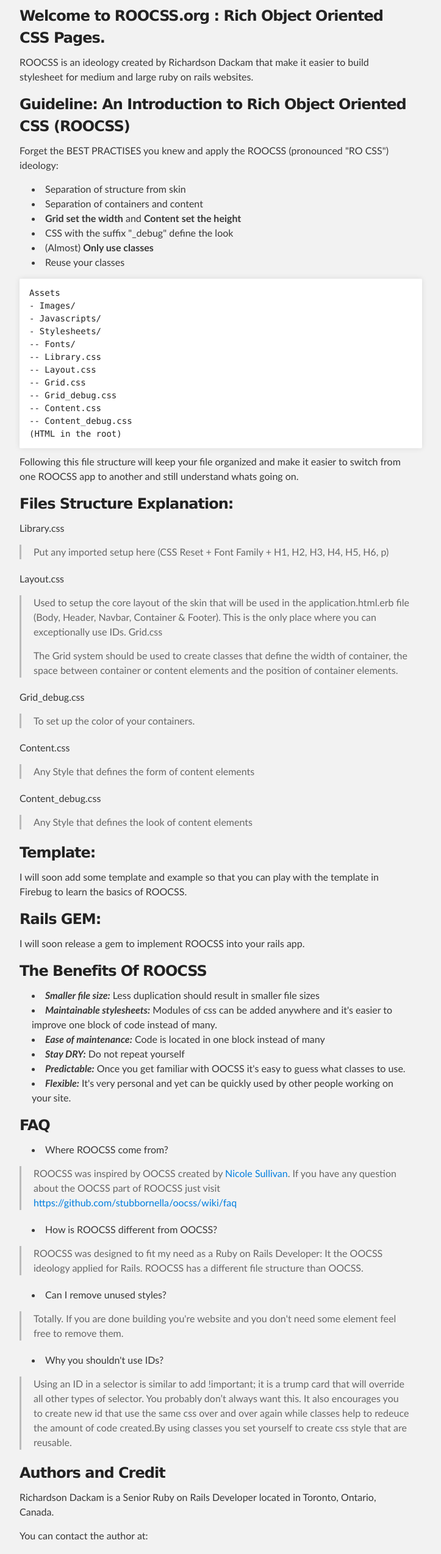
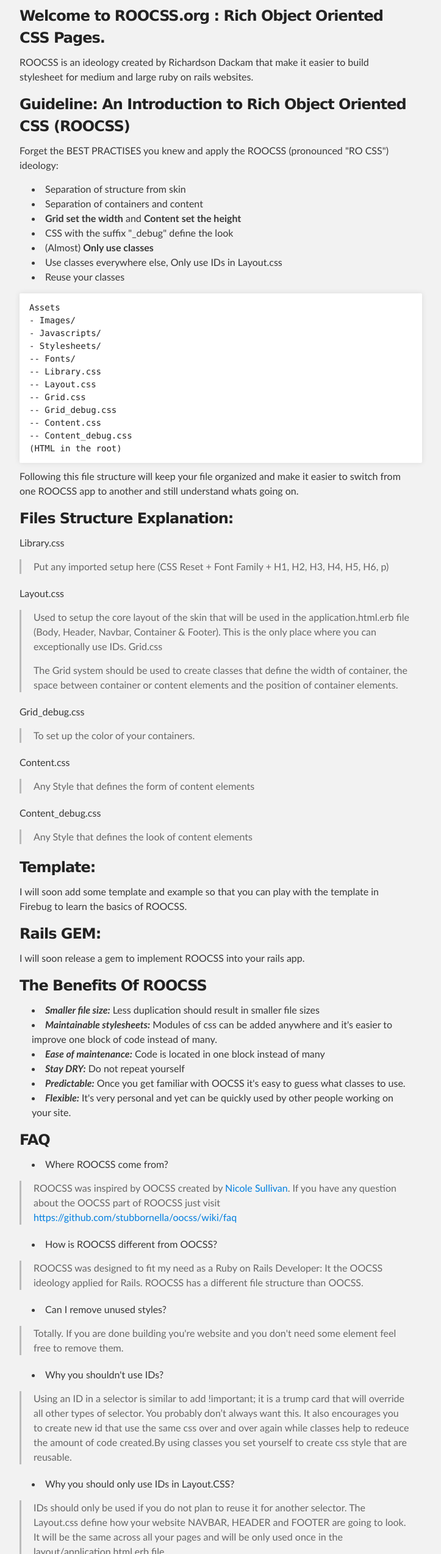
Before and after one commit to richardsondx/ROOCSS, a plain HTML site: page index.html in a window 1280 px wide. Shown: the part 252-2800 px from the top of the page at 61% size, without its empty margins (288-1011 px from the left). Drawn offline with Linux system fonts and the light colour scheme.

```diff
--- a/index.html
+++ b/index.html
@@ -50,6 +50,7 @@
 <li>CSS with the suffix "_debug" define the look</li>
 <li>(Almost) <strong>Only use classes</strong>
 </li>
+<li>Use classes everywhere else, Only use IDs in Layout.css</li>
 <li>Reuse your classes</li>
 </ul><pre><code>Assets
 - Images/
@@ -157,6 +158,12 @@ Grid.css</p>
 <p>Using an ID in a selector is similar to add !important; it is a trump card that will override all other types of selector. You probably don’t always want this. It also encourages you to create new id that use the same css over and over again while classes help to redeuce the amount of code created.By using classes you set yourself to create css style that are reusable.</p>
 </blockquote>
 
+<ul>
+<li>Why you should only use IDs in Layout.CSS?</li>
+</ul><blockquote>
+<p>IDs should only be used if you do not plan to reuse it for another selector. The Layout.css define how your website NAVBAR, HEADER and FOOTER are going to look. It will be the same across all your pages and  will be only used once in the layout/application.html.erb file.</p>
+</blockquote>
+
 <h3>
 <a name="authors-and-credit" class="anchor" href="#authors-and-credit"><span class="octicon octicon-link"></span></a>Authors and Credit</h3>
 
```
Also changed, not shown: params.json (+1 -1 lines).
